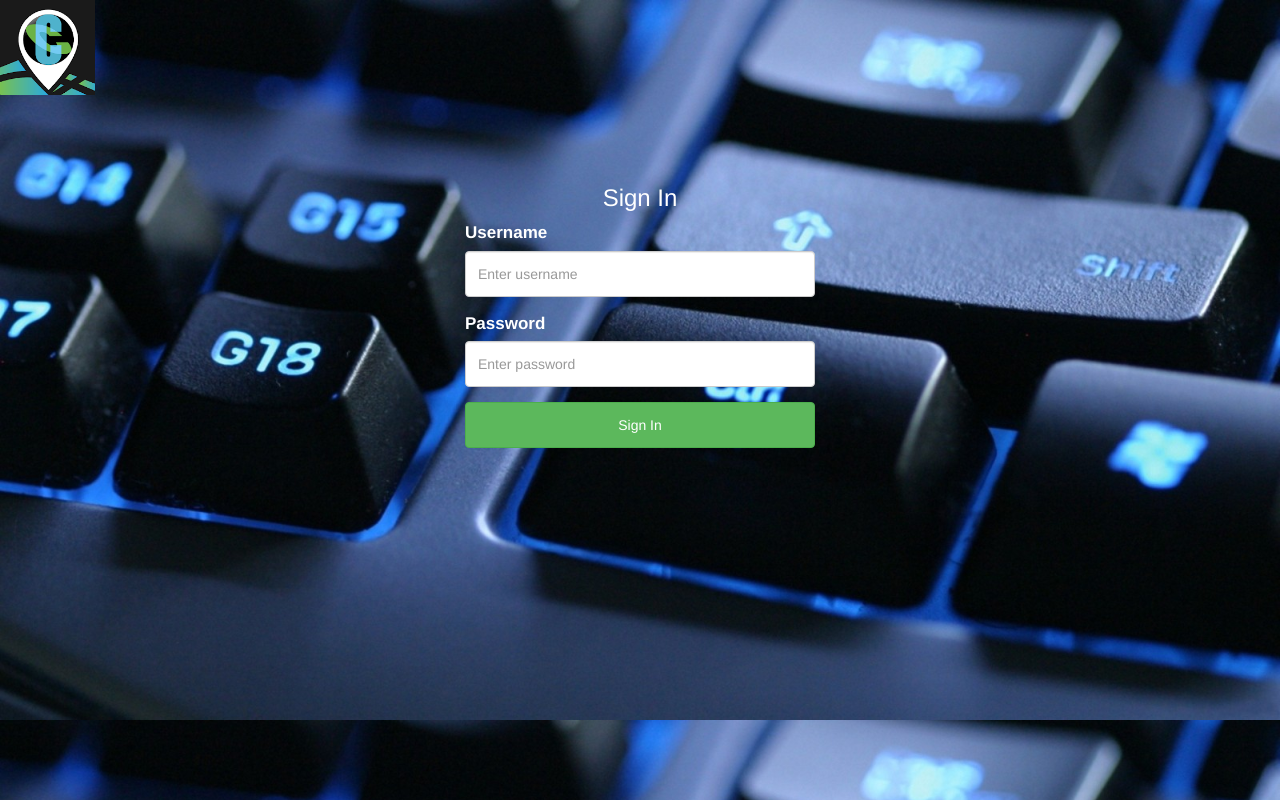
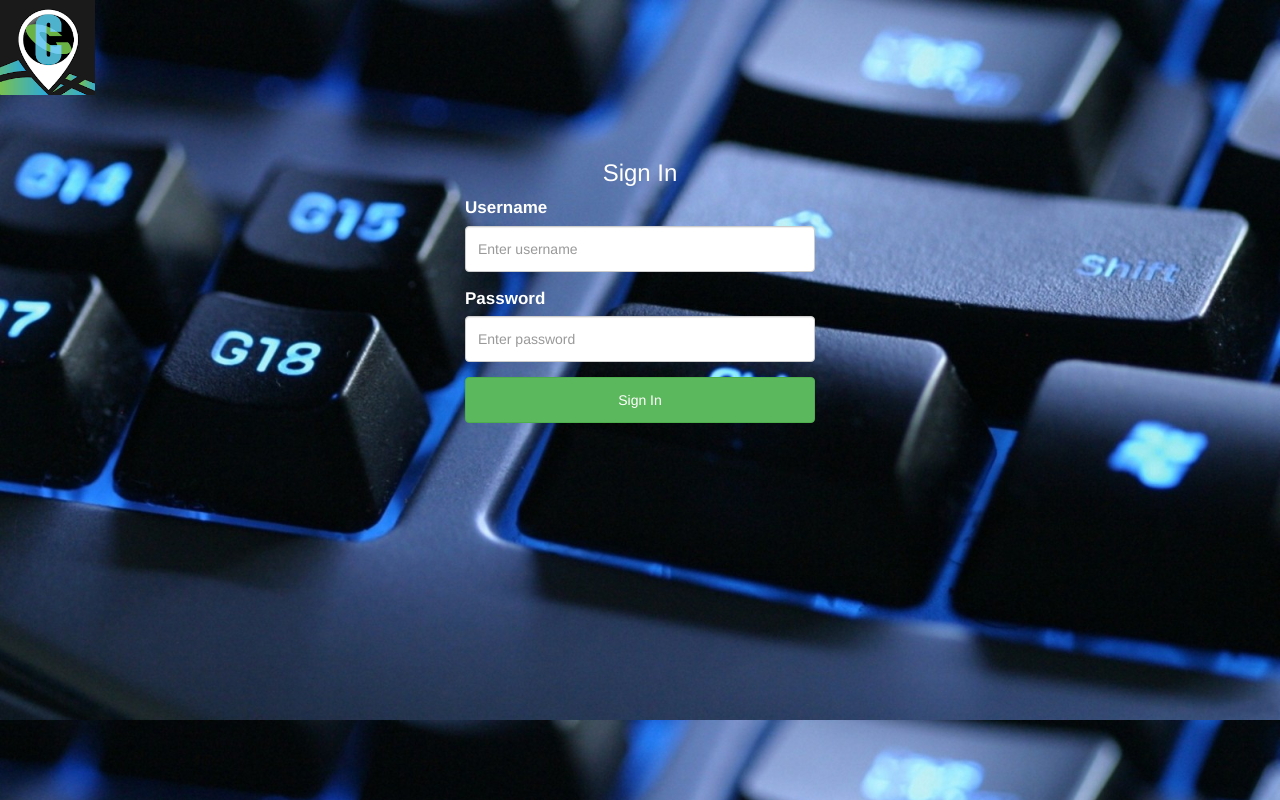
Before and after one commit to ponag1/Kaveri, an Angular app: page /login in a window 1280 px wide. Built offline with nearby package versions, Linux system fonts and the light colour scheme; what @agm/core would draw is missing.

Commit message:
Update login.component.html

```diff
--- a/src/app/login/login.component.html
+++ b/src/app/login/login.component.html
@@ -1,4 +1,4 @@
-<div align="center" id="headerTitle" style="margin-top:90px;">
+<div align="center" id="headerTitle" style="margin-top:65px;">
   <h3>Sign In</h3>
 </div>
 <div class="col-md-4 col-md-offset-4">
```
